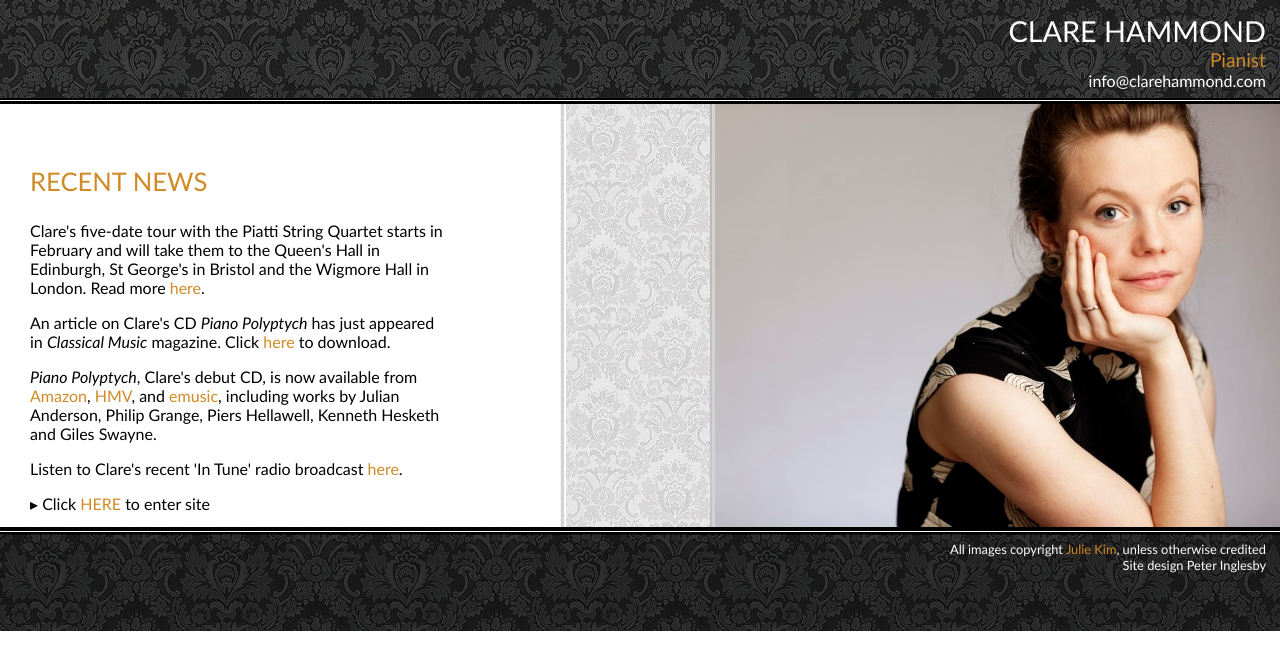
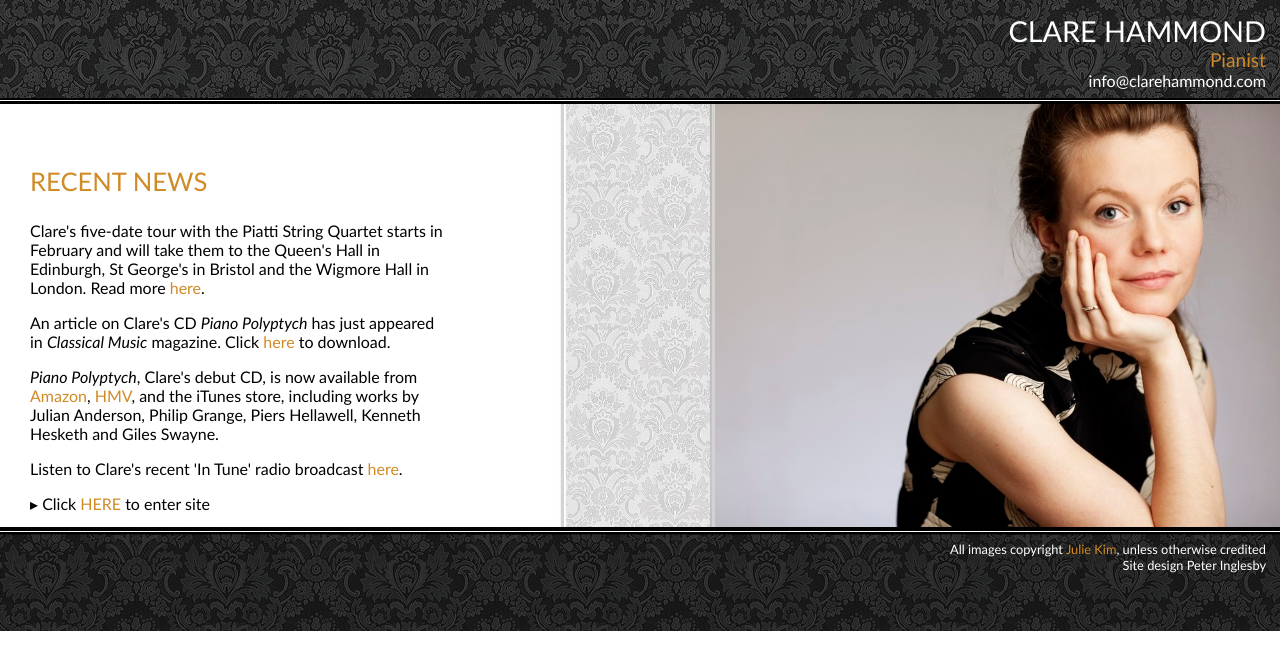
Before and after one commit to hammonc/clarehammond.com, a Jekyll site: the page built from index.html, in a window 1280 px wide. Shown: the top 670 px of the page. Built offline with Jekyll 4.4.1, drawn with Linux system fonts in a browser that asks for light colours.

Commit message:
index update

```diff
--- a/index.html
+++ b/index.html
@@ -9,7 +9,7 @@ layout: with-header-and-footer
   <h3 class="page-heading">RECENT NEWS</h3>
 <p>Clare's five-date tour with the Piatti String Quartet starts in February and will take them to the Queen's Hall in Edinburgh, St George's in Bristol and the Wigmore Hall in London. Read more <a href="resources/Flyer.jpg"target="_blank">here</a>.</p>
 <p>An article on Clare's CD <em>Piano Polyptych</em> has just appeared in <em>Classical Music</em> magazine. Click <a href="resources/article.jpg" target="_blank">here</a> to download.</p>
-<p><em>Piano Polyptych</em>, Clare's debut CD, is now available from <a href="http://www.amazon.co.uk/Piano-Polyptych-Julian-Anderson-Hellawell/dp/B006JFZU3W" target="_blank">Amazon</a>, <a href="http://hmv.com/hmvweb/displayProductDetails.do?sku=321875" target="_blank">HMV</a>, and <a href="http://www.emusic.com/listen/#/album/-/-/13097429/" target="_blank"><strong>e</strong>music</a>, including works by Julian Anderson, Philip Grange, Piers Hellawell, Kenneth Hesketh and Giles Swayne.</p>
+<p><em>Piano Polyptych</em>, Clare's debut CD, is now available from <a href="http://www.amazon.co.uk/Piano-Polyptych-Julian-Anderson-Hellawell/dp/B006JFZU3W" target="_blank">Amazon</a>, <a href="http://hmv.com/hmvweb/displayProductDetails.do?sku=321875" target="_blank">HMV</a>, and the iTunes store, including works by Julian Anderson, Philip Grange, Piers Hellawell, Kenneth Hesketh and Giles Swayne.</p>
   <p>Listen to Clare's recent 'In Tune' radio broadcast <a href="http://www.clarehammond.com/in-tune.html" target="_blank">here</a>.</p>
 
 
```
